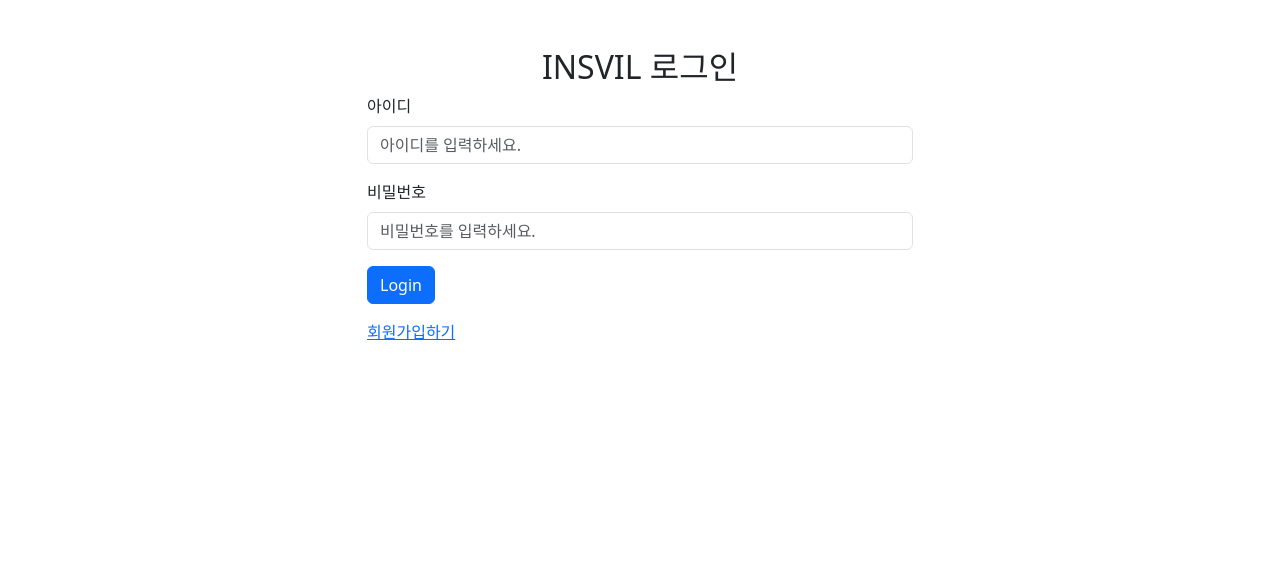
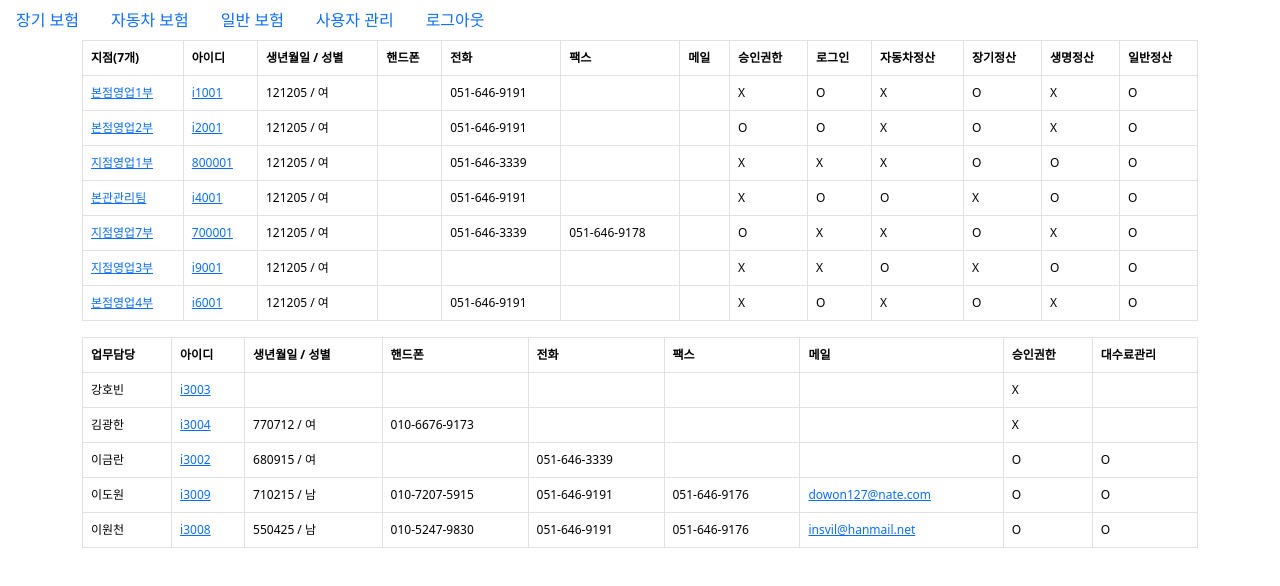
Before and after one commit to heondolee/insvil-client, a React (Create React App) app: page /employee in a window 1280 px wide. Before the commit this address led to /. Shown: the top 586 px of the page. Built offline with nearby package versions, Linux system fonts and the light colour scheme.

Commit message:
사용자 관리 틀잡기

```diff
--- a/src/App.js
+++ b/src/App.js
@@ -4,6 +4,7 @@
 import Car from './components/Car';
 import Home from './components/Home';
 import Normal from './components/Normal';
+import Employee from './components/Employee';
 
 function App() {
   return (
@@ -14,6 +15,7 @@
       <Route path="/home" element={<Home />} />
       <Route path="/car" element={<Car/>} />
       <Route path="/normal" element={<Normal/>} />
+      <Route path="/employee" element={<Employee />} />
       <Route path="*" element={<Navigate to="/" />} />
     </Routes>
   </Router>
--- /dev/null
+++ b/src/components/Employee.js
@@ -0,0 +1,220 @@
+import React from 'react';
+import { Table, Container, Row, Col } from 'react-bootstrap';
+import Navigation from './layouts/Navigation';
+import styles from './css/Employee.module.css'; // 모듈 import
+import { Link } from 'react-router-dom'; // Update import
+
+const Employee = () => {
+  return (
+    <div>
+      <Navigation />
+      <Container>
+        <Row>
+          <Col>
+            <Table bordered className={styles.table_custom}>
+              <thead>
+                <tr>
+                  <th>지점(7개)</th>
+                  <th>아이디</th>
+                  <th>생년월일 / 성별</th>
+                  <th>핸드폰</th>
+                  <th>전화</th>
+                  <th>팩스</th>
+                  <th>메일</th>
+                  <th>승인권한</th>
+                  <th>로그인</th>
+                  <th>자동차정산</th>
+                  <th>장기정산</th>
+                  <th>생명정산</th>
+                  <th>일반정산</th>
+                </tr>
+              </thead>
+              <tbody>
+                <tr>
+                  <td><Link to="#">본점영업1부</Link></td>
+                  <td><Link to="#">i1001</Link></td>
+                  <td>121205 / 여</td>
+                  <td></td>
+                  <td>051-646-9191</td>
+                  <td></td>
+                  <td></td>
+                  <td>X</td>
+                  <td>O</td>
+                  <td>X</td>
+                  <td>O</td>
+                  <td>X</td>
+                  <td>O</td>
+                </tr>
+                <tr>
+                  <td><Link to="#">본점영업2부</Link></td>
+                  <td><Link to="#">i2001</Link></td>
+                  <td>121205 / 여</td>
+                  <td></td>
+                  <td>051-646-9191</td>
+                  <td></td>
+                  <td></td>
+                  <td>O</td>
+                  <td>O</td>
+                  <td>X</td>
+                  <td>O</td>
+                  <td>X</td>
+                  <td>O</td>
+                </tr>
+                <tr>
+                  <td><Link to="#">지점영업1부</Link></td>
+                  <td><Link to="#">800001</Link></td>
+                  <td>121205 / 여</td>
+                  <td></td>
+                  <td>051-646-3339</td>
+                  <td></td>
+                  <td></td>
+                  <td>X</td>
+                  <td>X</td>
+                  <td>X</td>
+                  <td>O</td>
+                  <td>O</td>
+                  <td>O</td>
+                </tr>
+                <tr>
+                  <td><Link to="#">본관관리팀</Link></td>
+                  <td><Link to="#">i4001</Link></td>
+                  <td>121205 / 여</td>
+                  <td></td>
+                  <td>051-646-9191</td>
+                  <td></td>
+                  <td></td>
+                  <td>X</td>
+                  <td>O</td>
+                  <td>O</td>
+                  <td>X</td>
+                  <td>O</td>
+                  <td>O</td>
+                </tr>
+                <tr>
+                  <td><Link to="#">지점영업7부</Link></td>
+                  <td><Link to="#">700001</Link></td>
+                  <td>121205 / 여</td>
+                  <td></td>
+                  <td>051-646-3339</td>
+                  <td>051-646-9178</td>
+                  <td></td>
+                  <td>O</td>
+                  <td>X</td>
+                  <td>X</td>
+                  <td>O</td>
+                  <td>X</td>
+                  <td>O</td>
+                </tr>
+                <tr>
+                  <td><Link to="#">지점영업3부</Link></td>
+                  <td><Link to="#">i9001</Link></td>
+                  <td>121205 / 여</td>
+                  <td></td>
+                  <td></td>
+                  <td></td>
+                  <td></td>
+                  <td>X</td>
+                  <td>X</td>
+                  <td>O</td>
+                  <td>X</td>
+                  <td>O</td>
+                  <td>O</td>
+                </tr>
+                <tr>
+                  <td><Link to="#">본점영업4부</Link></td>
+                  <td><Link to="#">i6001</Link></td>
+                  <td>121205 / 여</td>
+                  <td></td>
+                  <td>051-646-9191</td>
+                  <td></td>
+                  <td></td>
+                  <td>X</td>
+                  <td>O</td>
+                  <td>X</td>
+                  <td>O</td>
+                  <td>X</td>
+                  <td>O</td>
+                </tr>
+              </tbody>
+            </Table>
+
+            <Table bordered className={styles.table_custom}>
+              <thead>
+                <tr>
+                  <th>업무담당</th>
+                  <th>아이디</th>
+                  <th>생년월일 / 성별</th>
+                  <th>핸드폰</th>
+                  <th>전화</th>
+                  <th>팩스</th>
+                  <th>메일</th>
+                  <th>승인권한</th>
+                  <th>대수료관리</th>
+                </tr>
+              </thead>
+              <tbody>
+                <tr>
+                  <td>강호빈</td>
+                  <td><Link to="#">i3003</Link></td>
+                  <td></td>
+                  <td></td>
+                  <td></td>
+                  <td></td>
+                  <td></td>
+                  <td>X</td>
+                  <td></td>
+                </tr>
+                <tr>
+                  <td>김광한</td>
+                  <td><Link to="#">i3004</Link></td>
+                  <td>770712 / 여</td>
+                  <td>010-6676-9173</td>
+                  <td></td>
+                  <td></td>
+                  <td></td>
+                  <td>X</td>
+                  <td></td>
+                </tr>
+                <tr>
+                  <td>이금란</td>
+                  <td><Link to="#">i3002</Link></td>
+                  <td>680915 / 여</td>
+                  <td></td>
+                  <td>051-646-3339</td>
+                  <td></td>
+                  <td></td>
+                  <td>O</td>
+                  <td>O</td>
+                </tr>
+                <tr>
+                  <td>이도원</td>
+                  <td><Link to="#">i3009</Link></td>
+                  <td>710215 / 남</td>
+                  <td>010-7207-5915</td>
+                  <td>051-646-9191</td>
+                  <td>051-646-9176</td>
+                  <td><a href="mailto:dowon127@nate.com">dowon127@nate.com</a></td>
+                  <td>O</td>
+                  <td>O</td>
+                </tr>
+                <tr>
+                  <td>이원천</td>
+                  <td><Link to="#">i3008</Link></td>
+                  <td>550425 / 남</td>
+                  <td>010-5247-9830</td>
+                  <td>051-646-9191</td>
+                  <td>051-646-9176</td>
+                  <td><a href="mailto:insvil@hanmail.net">insvil@hanmail.net</a></td>
+                  <td>O</td>
+                  <td>O</td>
+                </tr>
+              </tbody>
+            </Table>
+          </Col>
+        </Row>
+      </Container>
+    </div>
+  );
+};
+
+export default Employee;
--- a/src/components/Long.js
+++ b/src/components/Long.js
@@ -2,7 +2,7 @@
 import { Form, Button, Table, Container, Row, Col, InputGroup } from 'react-bootstrap';
 import Navigation from './layouts/Navigation'; // Navigation 컴포넌트 임포트
 import axios from 'axios';
-import './css/Long.css'; // CSS 파일 임포트
+import styles from './css/Long.module.css'; // 모듈 import
 
 const API_URL = process.env.REACT_APP_API_URL;
 
@@ -69,26 +69,26 @@
             </Col>
           </Row>
         </Form>
-        <Table striped bordered hover className="table-custom">
+        <Table striped bordered hover className={styles.table_custom}>
           <thead>
             <tr>
-              <th className="contract-date">계약일</th>
-              <th className="insurance-company">보험회사</th>
+              <th className={styles.contract_date}>계약일</th>
+              <th className={styles.insurance_company}>보험회사</th>
               <th>보험상품</th>
-              <th className="birth-gender">생년월일 / 성별</th>
-              <th className='name'>피보험자</th>
-              <th className='name'>계약자</th>
+              <th className={styles.birth_gender}>생년월일 / 성별</th>
+              <th className={styles.name}>피보험자</th>
+              <th className={styles.name}>계약자</th>
               <th>증권번호</th>
               <th>지점</th>
               <th>팀</th>
-              <th className='name'>담당</th>
+              <th className={styles.name}>담당</th>
               <th>납입보</th>
               <th>수정보</th>
-              <th className='name'>납입</th>
-              <th className='name'>상태</th>
+              <th className={styles.name}>납입</th>
+              <th className={styles.name}>상태</th>
               <th>회차</th>
-              <th className='name'>업무</th>
-              <th className='sign'>자필서명</th>
+              <th className={styles.name}>업무</th>
+              <th className={styles.sign}>자필서명</th>
             </tr>
           </thead>
           <tbody>
--- /dev/null
+++ b/src/components/css/Employee.module.css
@@ -0,0 +1,4 @@
+/* Employee.css */
+.table_custom {
+  font-size: 12px;
+}
--- a/src/components/css/Long.css
+++ /dev/null
@@ -1,25 +0,0 @@
-/* Long.css */
-.table-custom {
-  font-size: 12px;
-}
-
-/* Long.css */
-.table-custom th.contract-date {
-  width: 7%; /* 원하는 너비로 설정 */
-}
-
-.table-custom th.insurance-company {
-  width: 5%; /* 원하는 너비로 설정 */
-}
-
-.table-custom th.birth-gender {
-  width: 7%;
-}
-
-.table-custom th.name {
-  width: 4%;
-}
-
-.table-custom th.sign {
-  width: 5%;
-}
--- /dev/null
+++ b/src/components/css/Long.module.css
@@ -0,0 +1,23 @@
+.table_custom {
+  font-size: 12px;
+}
+
+.table_custom th.contract_date {
+  width: 7%; /* 원하는 너비로 설정 */
+}
+
+.table_custom th.insurance_company {
+  width: 5%; /* 원하는 너비로 설정 */
+}
+
+.table_custom th.birth_gender {
+  width: 7%;
+}
+
+.table_custom th.name {
+  width: 4%;
+}
+
+.table_custom th.sign {
+  width: 5%;
+}
--- /dev/null
+++ b/src/components/css/Navigation.module.css
@@ -0,0 +1,7 @@
+.inactive {
+  color: gray;
+}
+
+.active {
+  color: blue;
+}
--- a/src/components/layouts/Navigation.js
+++ b/src/components/layouts/Navigation.js
@@ -1,21 +1,57 @@
-import { Link } from 'react-router-dom';
+import { Link, useLocation } from 'react-router-dom';
 import { Nav } from 'react-bootstrap';
+import styles from '../css/Navigation.module.css';
 
 const Navigation = () => {
+  const location = useLocation();
+
   return (
     <div className="App">
       <Nav variant="pills" defaultActiveKey="/home">
         <Nav.Item>
-          <Nav.Link as={Link} to="/long">장기 보험</Nav.Link>
+          <Nav.Link
+            as={Link}
+            to="/long"
+            className={location.pathname === '/long' ? styles.active : styles.inactive}
+          >
+            장기 보험
+          </Nav.Link>
         </Nav.Item>
         <Nav.Item>
-          <Nav.Link as={Link} to="/car">자동차 보험</Nav.Link>
+          <Nav.Link
+            as={Link}
+            to="/car"
+            className={location.pathname === '/car' ? styles.active : styles.inactive}
+          >
+            자동차 보험
+          </Nav.Link>
         </Nav.Item>
         <Nav.Item>
-          <Nav.Link as={Link} to="/normal">일반 보험</Nav.Link>
+          <Nav.Link
+            as={Link}
+            to="/normal"
+            className={location.pathname === '/normal' ? styles.active : styles.inactive}
+          >
+            일반 보험
+          </Nav.Link>
         </Nav.Item>
         <Nav.Item>
-          <Nav.Link as={Link} to="/">로그아웃</Nav.Link>
+          <Nav.Link
+            as={Link}
+            to="/employee"
+            className={location.pathname === '/employee' ? styles.active : styles.inactive}
+          >
+            사용자 관리
+          </Nav.Link>
+        </Nav.Item>
+        <Nav.Item>
+          <Nav.Link
+            as={Link}
+            to="/"
+            className={location.pathname === '/' ? styles.active : styles.inactive}
+          >
+            로그아웃
+          </Nav.Link>
         </Nav.Item>
       </Nav>
     </div>
```
